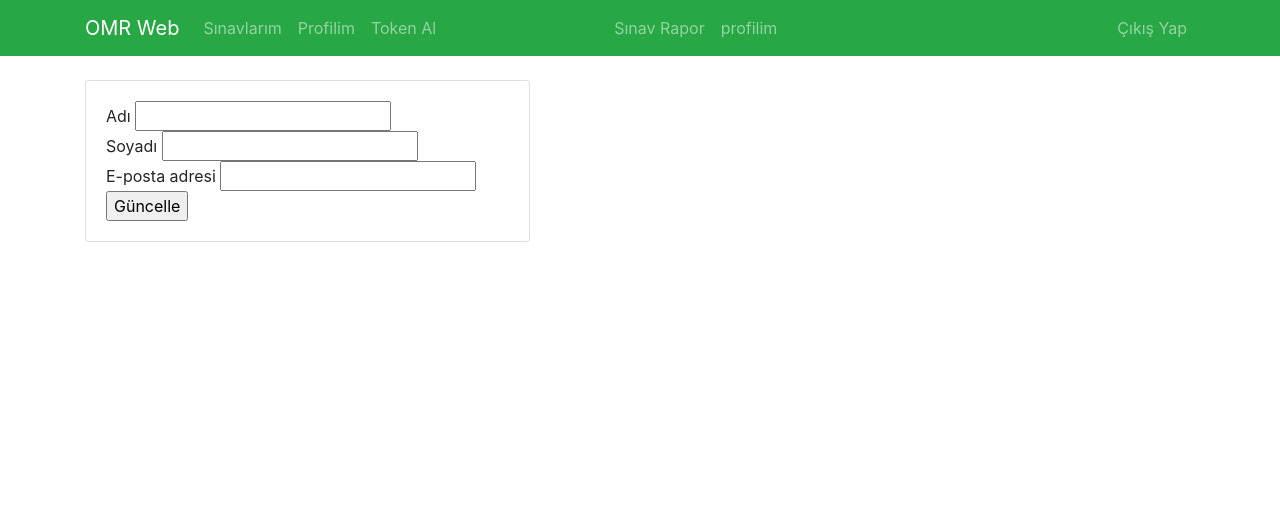
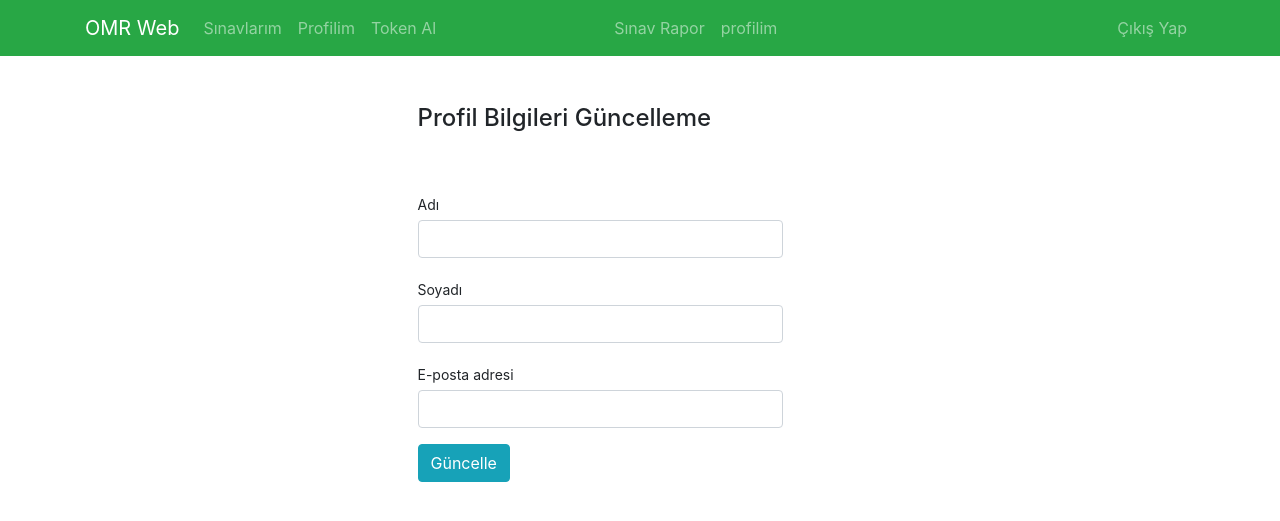
Before and after one commit to Python-Egitici-Egitimi-OOP-Grup-8/web_app_project, a Django app: page /ogretmen/profilguncelle in a window 1280 px wide. Shown: the top 521 px of the page. Run offline with Django 3.2, Linux system fonts and the light colour scheme; a user stored in the database is signed in; data comes from the database, SQL or seed files in the repository; some libraries are stand-ins or nearby versions.

Commit message:
Profil Bilgilerini Güncelleme sayfas CSS stillendirmesi Yapıldı

```diff
--- a/ogretmen/templates/ogretmen/dogrucevap.html
+++ b/ogretmen/templates/ogretmen/dogrucevap.html
@@ -8,7 +8,7 @@
 
     <div class="col-md-3 text-center">
 
-    <div class="badge-secondary">
+    <div class="badge">
             <label><h4>({{sinavbaslik}}) <br> Cevap ekleme Formu</h2></label>
         </div>
 
--- a/ogretmen/templates/ogretmen/profilGuncelle.html
+++ b/ogretmen/templates/ogretmen/profilGuncelle.html
@@ -1,21 +1,30 @@
 {% extends "oturum/base.html" %}
 {% block content %}
 
-<br>
 
-<div class="row">
-	<div class="col-md-5">
-		<div class="card card-body">
+<div class="row justify-content-center mt-5">
+        <div class="col-md-5">
+            <h4>Profil  Bilgileri Güncelleme</h4>
+        </div>
+    </div>
+ <div class="row justify-content-center mt-5">
+        <div class="col-md-5">
             <form action="" method="post">
+            {% load widget_tweaks %}
             {% csrf_token %}
                 {% for eleman in form %}
-                    {{ eleman.label }}
-                    {{ eleman }}
-                    <br>
+                    <div class="form-group row">
+                <label class="col-sm-5 col-form-label col-form-label-sm">{{ eleman.label }}</label>
+               <div class="col-sm-10">
+                {{ eleman |add_class:"form-control" }}
+
+                </div>
+
+                   </div>
                 {% endfor %}
-            <input name="guncelle" type="submit" value="Güncelle">
+            <input name="guncelle" type="submit" value="Güncelle" class="btn btn-info">
             </form>
 		</div>
 	</div>
-</div>
+
 {% endblock %}
```
Also changed, not shown: ogretmen/templates/ogretmen/paroladegistir.html (+17 -10 lines).
